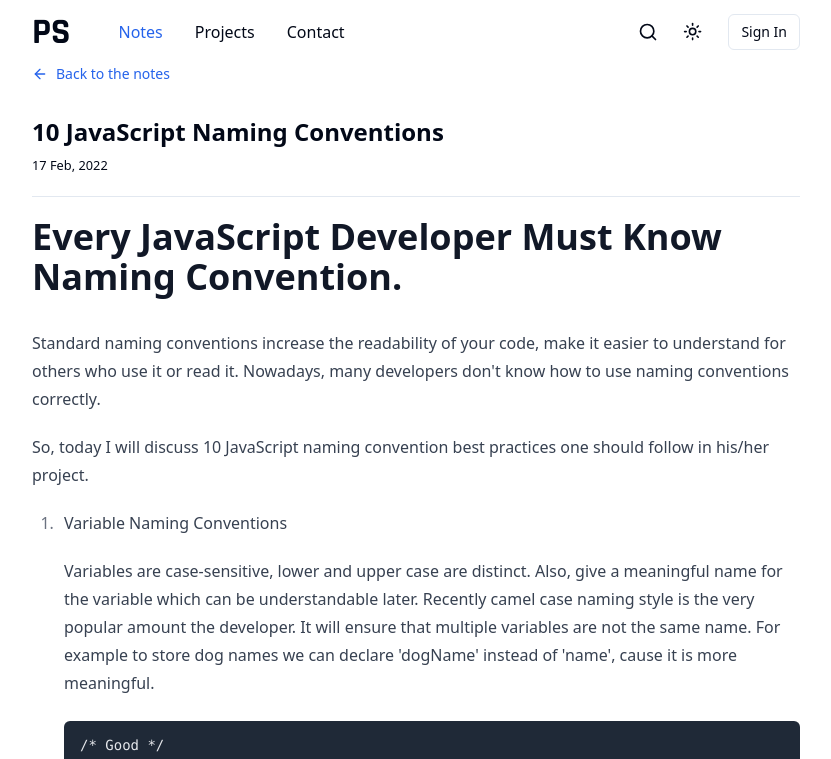
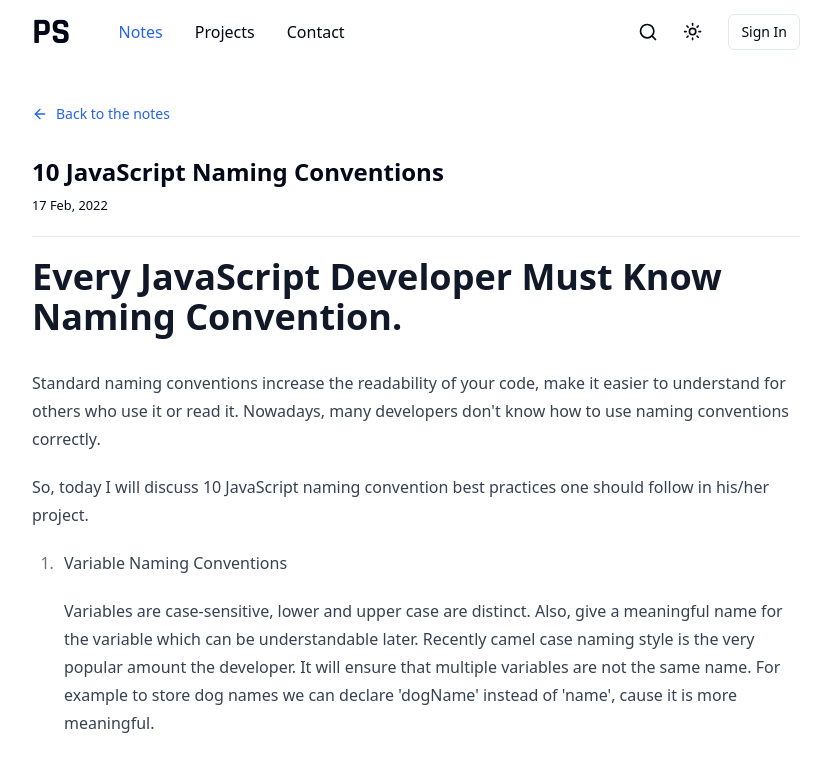
Before and after one commit to shresthapradhuman/personal-portfolio-website, a Next.js app: page /notes/10-javascript-naming-convention in a window 1280 px wide. Shown: the top 759 px of the page, without its empty margins (224-1055 px from the left). Built offline with nearby package versions, Linux system fonts and the light colour scheme.

Commit message:
padding top added

```diff
--- a/app/notes/[slug]/page.tsx
+++ b/app/notes/[slug]/page.tsx
@@ -24,7 +24,7 @@ const NotePage = ({
 }) => {
   const note = getPostContent(params.slug);
   return (
-    <div className="flex items-center justify-center">
+    <div className="flex items-center justify-center pt-10">
       <div className="md:max-w-3xl w-full space-y-8 px-4 md:px-0">
         <Link
           href={"/notes"}
--- a/app/notes/page.tsx
+++ b/app/notes/page.tsx
@@ -39,7 +39,7 @@ const NotesPage = ({
   }
   return (
     <div className="flex items-center justify-center">
-      <div className="md:max-w-3xl w-full py-8">
+      <div className="md:max-w-3xl w-full py-10">
         <div className="flex gap-x-10 px-4 md:px-0">
           <NotesList filterNotes={filterNotes} />
         </div>
```
